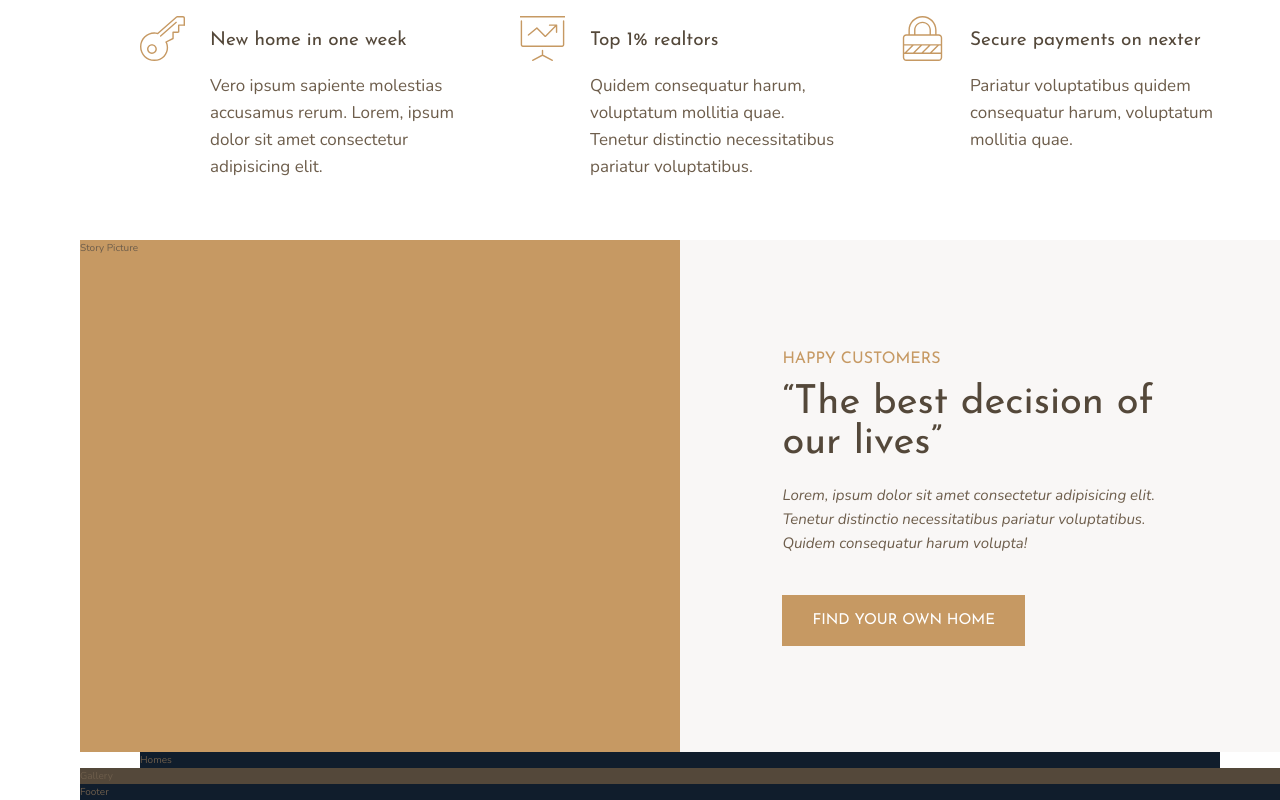
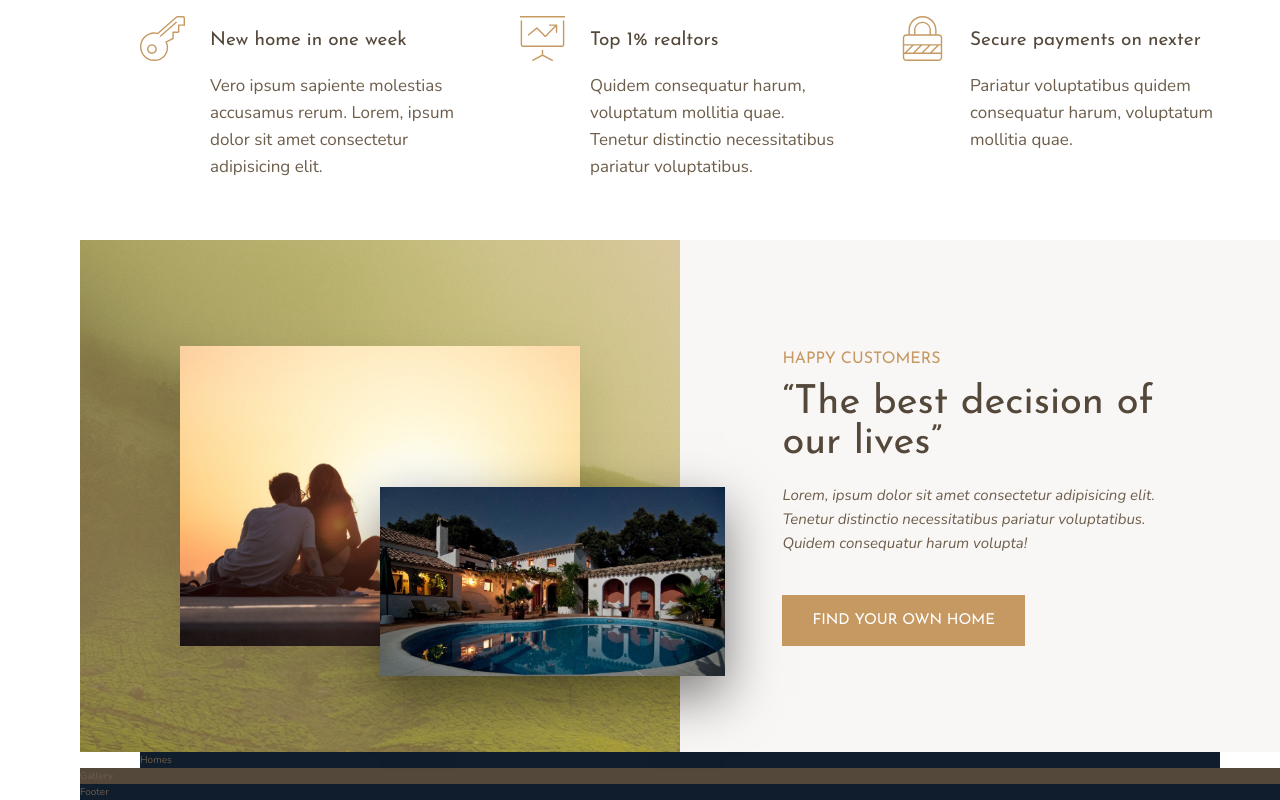
Before and after one commit to Franklinxavier/grid, a website: page index.html in a window 1280 px wide. Shown: the part 888-1688 px from the top of the page. Drawn offline with nearby package versions, Linux system fonts and the light colour scheme.

Commit message:
building story section part 2 completed

```diff
--- a/index.html
+++ b/index.html
@@ -78,7 +78,8 @@
         </section>
 
         <div class="story__pictures">
-            Story Picture
+            <img src="img/story-1.jpeg" alt="couple enjoying sunrise" class="story__img--1">
+            <img src="img/story-2.jpeg" alt="new house" class="story__img--2">
         </div>
 
         <div class="story__content">
--- a/sass/_story.scss
+++ b/sass/_story.scss
@@ -1,7 +1,26 @@
 .story {
     &__pictures {
-        background-color: $color-primary;
+        background-image: linear-gradient(rgba($color-primary ,0.5) ,rgba($color-primary ,0.5)), url(../img/back.jpg);
         grid-column: full-start / col-end 4;
+
+        display: grid;
+        grid-template-rows: repeat(6 ,1fr);
+        grid-template-columns: repeat(6 ,1fr);
+        align-items: center;
+    }
+
+    &__img--1 {
+        width: 100%;
+        grid-column: 2 / 6;
+        grid-row: 2 / 6;
+        box-shadow: 0 2rem 5rem rgba($color: #000000, $alpha: 0.1);
+    }
+    &__img--2 {
+        width: 115%;
+        grid-column: 4 / 7;
+        grid-row: 4 / 6;
+        z-index: 1;
+        box-shadow: 0 2rem 5rem rgba($color: #000000, $alpha: 0.5);
     }
 
     &__content {
```
Also changed, not shown: css/style.css.
